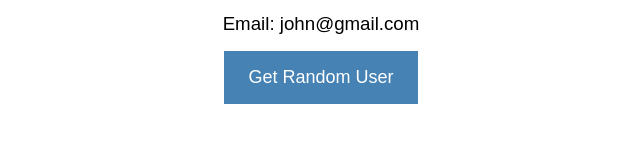
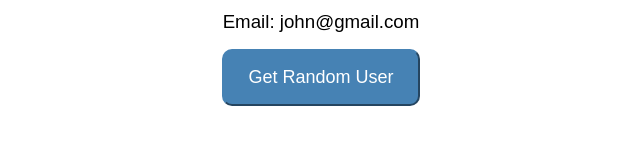
Before and after one commit to Michaels042/random-user, a plain HTML site: page index.html in a window 1280 px wide. Shown: the part 531-676 px from the top of the page, without its empty margins (319-959 px from the left). Drawn offline with nearby package versions, Linux system fonts and the light colour scheme.

Commit message:
button border

```diff
--- a/style.css
+++ b/style.css
@@ -49,7 +49,7 @@ button {
     background: #333;
     color: white;
     font-size: 18px;
-    border: 0;
+    border-radius: 10px;
     padding: 1rem 1.5rem;
 }
 
```
